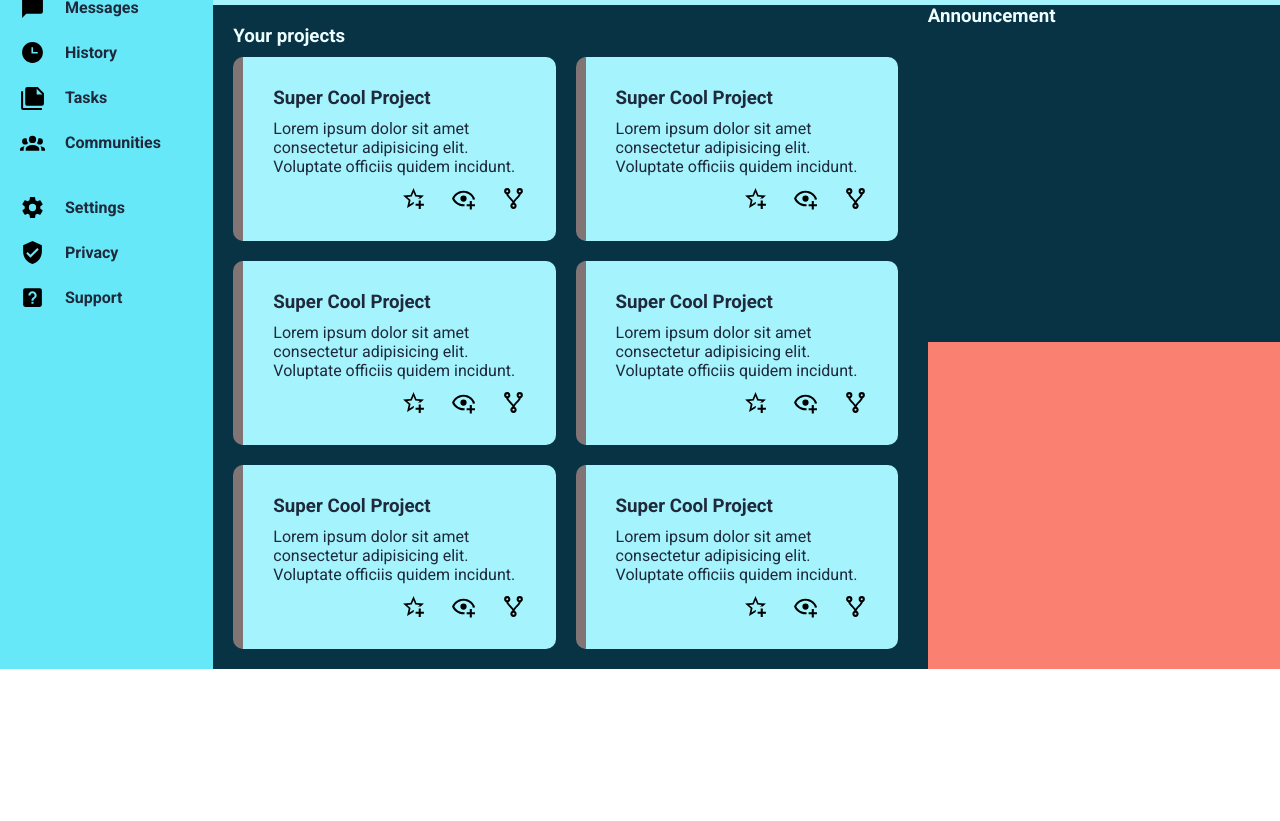
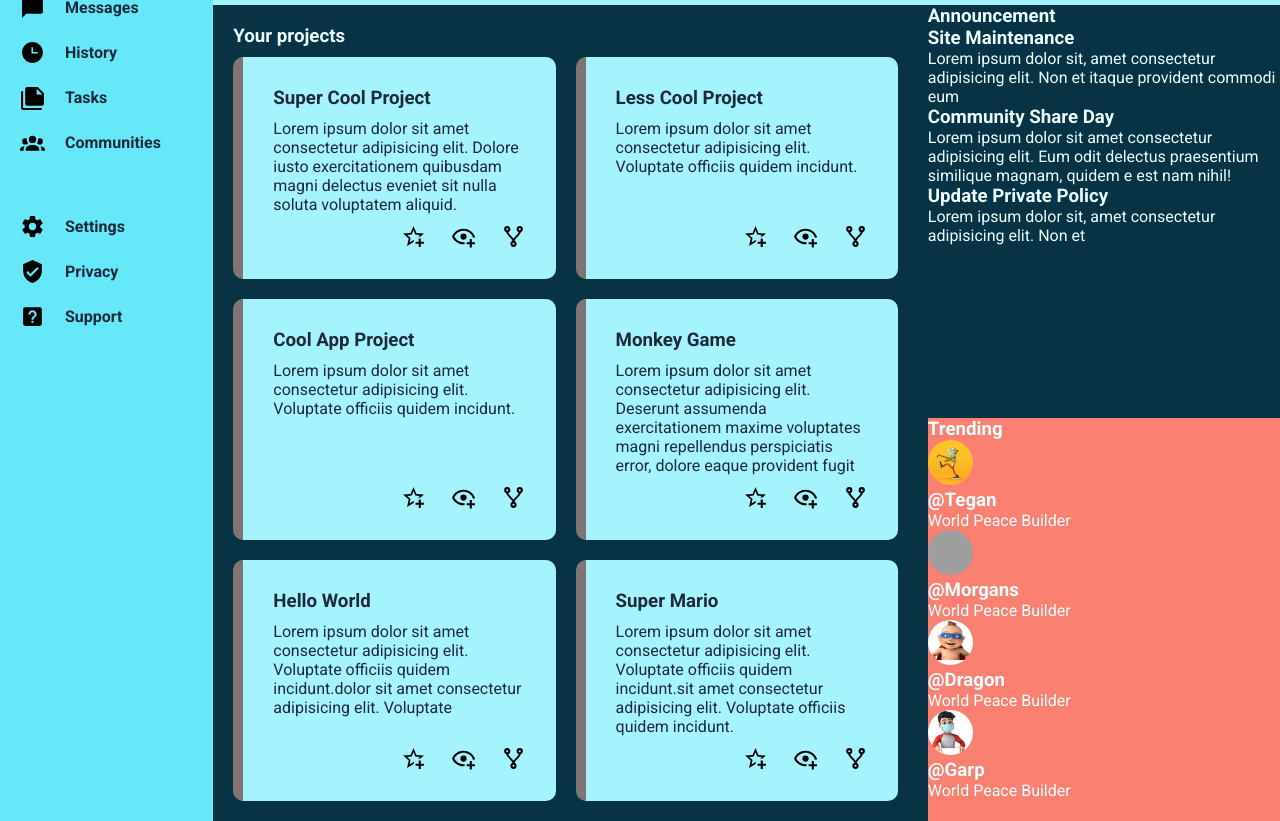
Before and after one commit to Amrit57/Dashboard-Project, a plain HTML site: page index.html in a window 1280 px wide. Shown: the part 175-996 px from the top of the page. Before the commit the page ends 844 px from the top, so only its background shows below. Drawn offline with Linux system fonts and the light colour scheme; grey boxes are pictures that could not be loaded.

Commit message:
Trending section finished.

```diff
--- a/index.html
+++ b/index.html
@@ -153,6 +153,31 @@
                     <div class="card">
                         <div class="text">
                             <h3> Super Cool Project</h3>
+                            <p>Lorem ipsum dolor sit amet consectetur adipisicing elit. Dolore iusto exercitationem
+                                quibusdam magni delectus eveniet sit nulla soluta voluptatem aliquid.
+                            </p>
+                        </div>
+                        <div class="icons">
+                            <svg xmlns="http://www.w3.org/2000/svg" viewBox="0 0 24 24">
+                                <title>star-plus-outline</title>
+                                <path
+                                    d="M5.8 21L7.4 14L2 9.2L9.2 8.6L12 2L14.8 8.6L22 9.2L18.8 12H18C17.3 12 16.6 12.1 15.9 12.4L18.1 10.5L13.7 10.1L12 6.1L10.3 10.1L5.9 10.5L9.2 13.4L8.2 17.7L12 15.4L12.5 15.7C12.3 16.2 12.1 16.8 12.1 17.3L5.8 21M17 14V17H14V19H17V22H19V19H22V17H19V14H17Z" />
+                            </svg>
+                            <svg xmlns="http://www.w3.org/2000/svg" viewBox="0 0 24 24">
+                                <title>eye-plus-outline</title>
+                                <path
+                                    d="M12,4.5C7,4.5 2.73,7.61 1,12C2.73,16.39 7,19.5 12,19.5C12.36,19.5 12.72,19.5 13.08,19.45C13.03,19.13 13,18.82 13,18.5C13,18.14 13.04,17.78 13.1,17.42C12.74,17.46 12.37,17.5 12,17.5C8.24,17.5 4.83,15.36 3.18,12C4.83,8.64 8.24,6.5 12,6.5C15.76,6.5 19.17,8.64 20.82,12C20.7,12.24 20.56,12.45 20.43,12.68C21.09,12.84 21.72,13.11 22.29,13.5C22.56,13 22.8,12.5 23,12C21.27,7.61 17,4.5 12,4.5M12,9A3,3 0 0,0 9,12A3,3 0 0,0 12,15A3,3 0 0,0 15,12A3,3 0 0,0 12,9M18,14.5V17.5H15V19.5H18V22.5H20V19.5H23V17.5H20V14.5H18Z" />
+                            </svg>
+                            <svg xmlns="http://www.w3.org/2000/svg" viewBox="0 0 24 24">
+                                <title>source-fork</title>
+                                <path
+                                    d="M6,2A3,3 0 0,1 9,5C9,6.28 8.19,7.38 7.06,7.81C7.15,8.27 7.39,8.83 8,9.63C9,10.92 11,12.83 12,14.17C13,12.83 15,10.92 16,9.63C16.61,8.83 16.85,8.27 16.94,7.81C15.81,7.38 15,6.28 15,5A3,3 0 0,1 18,2A3,3 0 0,1 21,5C21,6.32 20.14,7.45 18.95,7.85C18.87,8.37 18.64,9 18,9.83C17,11.17 15,13.08 14,14.38C13.39,15.17 13.15,15.73 13.06,16.19C14.19,16.62 15,17.72 15,19A3,3 0 0,1 12,22A3,3 0 0,1 9,19C9,17.72 9.81,16.62 10.94,16.19C10.85,15.73 10.61,15.17 10,14.38C9,13.08 7,11.17 6,9.83C5.36,9 5.13,8.37 5.05,7.85C3.86,7.45 3,6.32 3,5A3,3 0 0,1 6,2M6,4A1,1 0 0,0 5,5A1,1 0 0,0 6,6A1,1 0 0,0 7,5A1,1 0 0,0 6,4M18,4A1,1 0 0,0 17,5A1,1 0 0,0 18,6A1,1 0 0,0 19,5A1,1 0 0,0 18,4M12,18A1,1 0 0,0 11,19A1,1 0 0,0 12,20A1,1 0 0,0 13,19A1,1 0 0,0 12,18Z" />
+                            </svg>
+                        </div>
+                    </div>
+                    <div class="card">
+                        <div class="text">
+                            <h3> Less Cool Project</h3>
                             <p>Lorem ipsum dolor sit amet consectetur adipisicing elit. Voluptate officiis quidem
                                 incidunt.
                             </p>
@@ -177,7 +202,7 @@
                     </div>
                     <div class="card">
                         <div class="text">
-                            <h3> Super Cool Project</h3>
+                            <h3> Cool App Project</h3>
                             <p>Lorem ipsum dolor sit amet consectetur adipisicing elit. Voluptate officiis quidem
                                 incidunt.
                             </p>
@@ -202,9 +227,10 @@
                     </div>
                     <div class="card">
                         <div class="text">
-                            <h3> Super Cool Project</h3>
-                            <p>Lorem ipsum dolor sit amet consectetur adipisicing elit. Voluptate officiis quidem
-                                incidunt.
+                            <h3>Monkey Game</h3>
+                            <p>Lorem ipsum dolor sit amet consectetur adipisicing elit. Deserunt assumenda
+                                exercitationem maxime voluptates magni repellendus perspiciatis error, dolore eaque
+                                provident fugit
                             </p>
                         </div>
                         <div class="icons">
@@ -227,9 +253,9 @@
                     </div>
                     <div class="card">
                         <div class="text">
-                            <h3> Super Cool Project</h3>
+                            <h3> Hello World</h3>
                             <p>Lorem ipsum dolor sit amet consectetur adipisicing elit. Voluptate officiis quidem
-                                incidunt.
+                                incidunt.dolor sit amet consectetur adipisicing elit. Voluptate
                             </p>
                         </div>
                         <div class="icons">
@@ -252,33 +278,9 @@
                     </div>
                     <div class="card">
                         <div class="text">
-                            <h3> Super Cool Project</h3>
+                            <h3>Super Mario</h3>
                             <p>Lorem ipsum dolor sit amet consectetur adipisicing elit. Voluptate officiis quidem
-                                incidunt.
-                            </p>
-                        </div>
-                        <div class="icons">
-                            <svg xmlns="http://www.w3.org/2000/svg" viewBox="0 0 24 24">
-                                <title>star-plus-outline</title>
-                                <path
-                                    d="M5.8 21L7.4 14L2 9.2L9.2 8.6L12 2L14.8 8.6L22 9.2L18.8 12H18C17.3 12 16.6 12.1 15.9 12.4L18.1 10.5L13.7 10.1L12 6.1L10.3 10.1L5.9 10.5L9.2 13.4L8.2 17.7L12 15.4L12.5 15.7C12.3 16.2 12.1 16.8 12.1 17.3L5.8 21M17 14V17H14V19H17V22H19V19H22V17H19V14H17Z" />
-                            </svg>
-                            <svg xmlns="http://www.w3.org/2000/svg" viewBox="0 0 24 24">
-                                <title>eye-plus-outline</title>
-                                <path
-                                    d="M12,4.5C7,4.5 2.73,7.61 1,12C2.73,16.39 7,19.5 12,19.5C12.36,19.5 12.72,19.5 13.08,19.45C13.03,19.13 13,18.82 13,18.5C13,18.14 13.04,17.78 13.1,17.42C12.74,17.46 12.37,17.5 12,17.5C8.24,17.5 4.83,15.36 3.18,12C4.83,8.64 8.24,6.5 12,6.5C15.76,6.5 19.17,8.64 20.82,12C20.7,12.24 20.56,12.45 20.43,12.68C21.09,12.84 21.72,13.11 22.29,13.5C22.56,13 22.8,12.5 23,12C21.27,7.61 17,4.5 12,4.5M12,9A3,3 0 0,0 9,12A3,3 0 0,0 12,15A3,3 0 0,0 15,12A3,3 0 0,0 12,9M18,14.5V17.5H15V19.5H18V22.5H20V19.5H23V17.5H20V14.5H18Z" />
-                            </svg>
-                            <svg xmlns="http://www.w3.org/2000/svg" viewBox="0 0 24 24">
-                                <title>source-fork</title>
-                                <path
-                                    d="M6,2A3,3 0 0,1 9,5C9,6.28 8.19,7.38 7.06,7.81C7.15,8.27 7.39,8.83 8,9.63C9,10.92 11,12.83 12,14.17C13,12.83 15,10.92 16,9.63C16.61,8.83 16.85,8.27 16.94,7.81C15.81,7.38 15,6.28 15,5A3,3 0 0,1 18,2A3,3 0 0,1 21,5C21,6.32 20.14,7.45 18.95,7.85C18.87,8.37 18.64,9 18,9.83C17,11.17 15,13.08 14,14.38C13.39,15.17 13.15,15.73 13.06,16.19C14.19,16.62 15,17.72 15,19A3,3 0 0,1 12,22A3,3 0 0,1 9,19C9,17.72 9.81,16.62 10.94,16.19C10.85,15.73 10.61,15.17 10,14.38C9,13.08 7,11.17 6,9.83C5.36,9 5.13,8.37 5.05,7.85C3.86,7.45 3,6.32 3,5A3,3 0 0,1 6,2M6,4A1,1 0 0,0 5,5A1,1 0 0,0 6,6A1,1 0 0,0 7,5A1,1 0 0,0 6,4M18,4A1,1 0 0,0 17,5A1,1 0 0,0 18,6A1,1 0 0,0 19,5A1,1 0 0,0 18,4M12,18A1,1 0 0,0 11,19A1,1 0 0,0 12,20A1,1 0 0,0 13,19A1,1 0 0,0 12,18Z" />
-                            </svg>
-                        </div>
-                    </div>
-                    <div class="card">
-                        <div class="text">
-                            <h3> Super Cool Project</h3>
-                            <p>Lorem ipsum dolor sit amet consectetur adipisicing elit. Voluptate officiis quidem
+                                incidunt.sit amet consectetur adipisicing elit. Voluptate officiis quidem
                                 incidunt.
                             </p>
                         </div>
@@ -301,12 +303,62 @@
                         </div>
                     </div>
                 </div>
+            </div>
+            <div class="announce">
+                <h3>Announcement</h3>
+                <div class="box-container">
+                    <div class="box">
+                        <h3>Site Maintenance</h3>
+                        <p>Lorem ipsum dolor sit, amet consectetur adipisicing elit. Non et itaque provident commodi eum
+                        </p>
+                    </div>
+                    <div class="box">
+                        <h3>Community Share Day</h3>
+                        <p>Lorem ipsum dolor sit amet consectetur adipisicing elit. Eum odit delectus praesentium
+                            similique magnam, quidem e est nam nihil!</p>
+                    </div>
+                    <div class="box">
+                        <h3>Update Private Policy</h3>
+                        <p>Lorem ipsum dolor sit, amet consectetur adipisicing elit. Non et </p>
+                    </div>
+                </div>
+
+            </div>
+            <div class="trending">
+                <h3>Trending</h3>
+                <div class="users">
+                    <div class="user">
+                        <img src="images/julien-tromeur-6-adg66qleM-unsplash.jpg" alt="">
+                        <div class="username">
+                            <h3>@Tegan</h3>
+                            <p>World Peace Builder</p>
+                        </div>
+                    </div>
+                    <div class="user">
+                        <img src="images/julien-tromeur-BJMSPbHH-9A-unsplash.jpg" alt="">
+                        <div class="username">
+                            <h3>@Morgans</h3>
+                            <p>World Peace Builder</p>
+                        </div>
+                    </div>
+                    <div class="user">
+                        <img src="images/julien-tromeur-Lz89WWgYOpo-unsplash.jpg    " alt="">
+                        <div class="username">
+                            <h3>@Dragon</h3>
+                            <p>World Peace Builder</p>
+                        </div>
+                    </div>
+                    <div class="user">
+                        <img src="images/julien-tromeur-zOQO1dV07t4-unsplash.jpg" alt="">
+                        <div class="username">
+                            <h3>@Garp</h3>
+                            <p>World Peace Builder</p>
+                        </div>
+                    </div>
+
+                </div>
+            </div>
         </div>
-        <div class="announce">
-            <h3>Announcement</h3>
-        </div>
-        <div class="trending"></div>
-    </div>
     </div>
 </body>
 
```
